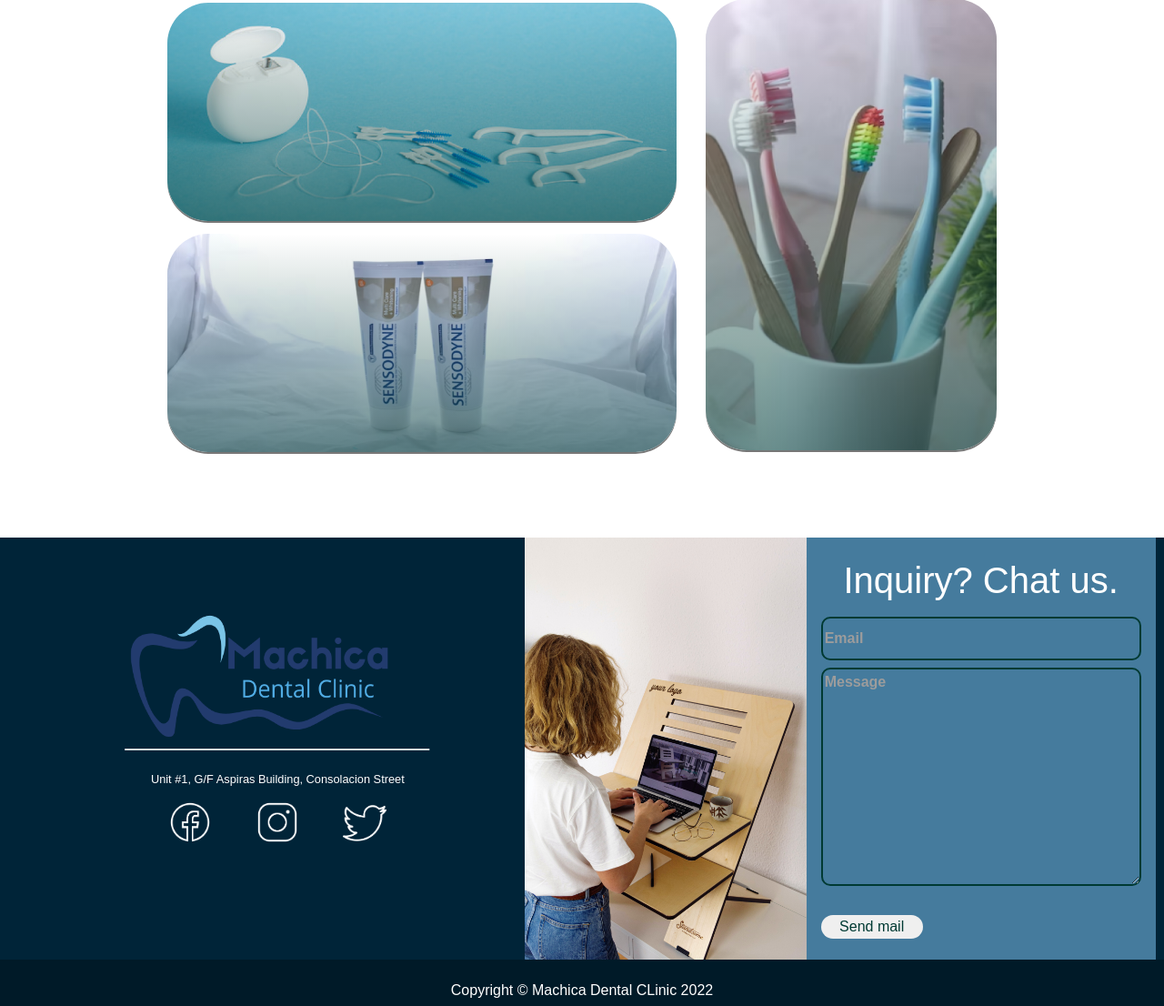
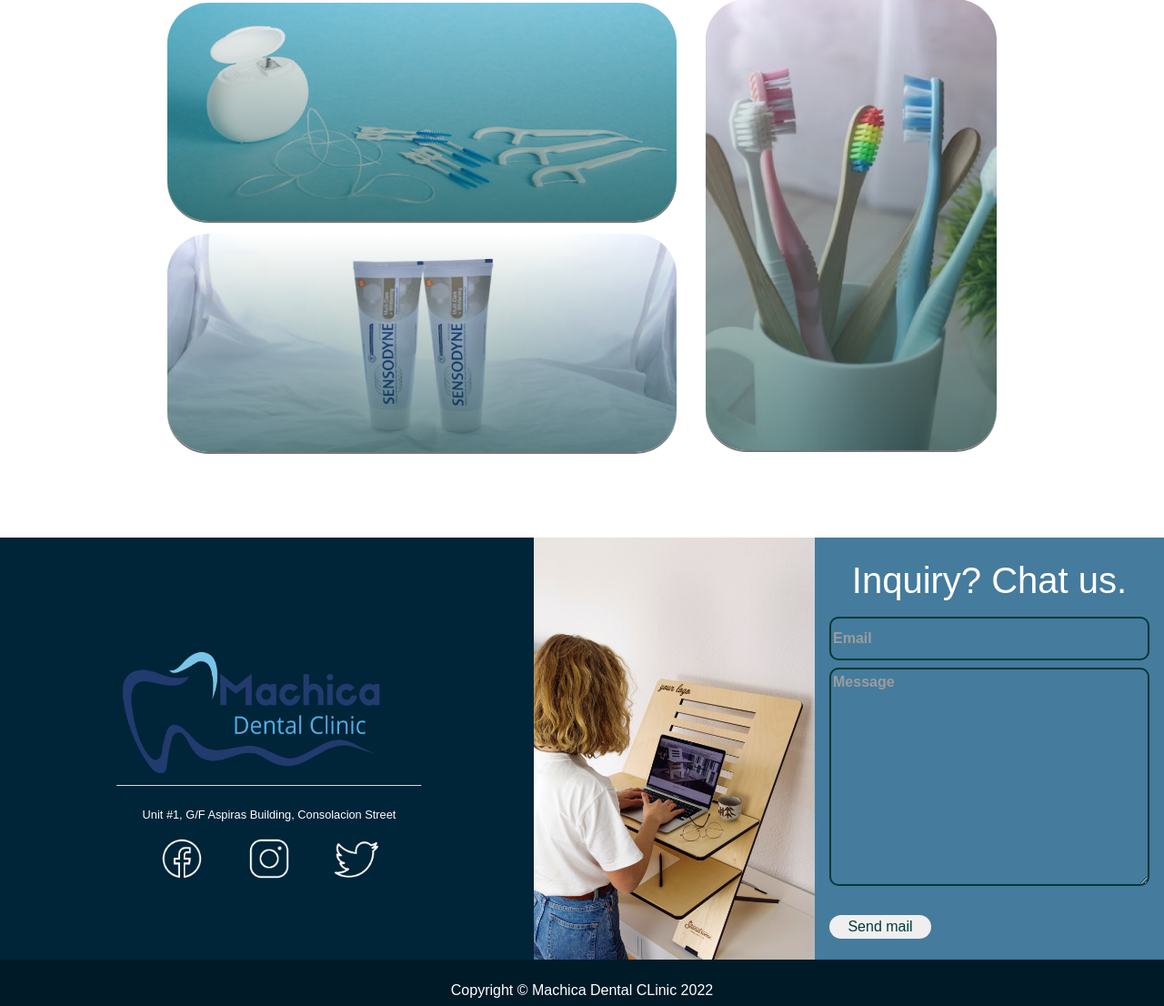
Before and after one commit to boom141/machica_prototype, a Flask app: page / in a window 1280 px wide. Shown: the part 2139-3245 px from the top of the page at 91% size. Run offline with Flask 3, Linux system fonts and the light colour scheme; some libraries are stand-ins or nearby versions.

Commit message:
Add files via upload

```diff
--- a/main.py
+++ b/main.py
@@ -273,4 +273,5 @@
 
 
 if __name__ == '__main__':
-    serve(app, host='0.0.0.0', port=5500, threads=1, url_prefix='/machica')
+    app.run(debug=True)
+    # serve(app, host='0.0.0.0', port=5500, threads=1, url_prefix='/machica')
--- a/static/landing.css
+++ b/static/landing.css
@@ -402,8 +402,12 @@
 
 /*footer------------------------------------------------------------------------------*/
 
-.section-5{
+.contact-div{
     background-color: #002438;
+    display: flex;
+    width: 100vw;
+    flex-direction: row;
+    justify-content: space-between;
 }
 
 .site-trademark{
@@ -412,6 +416,13 @@
     justify-content: center;
     text-align: center;
     margin-left: 8rem;
+    margin-top: -3rem;
+}
+
+.form-contact{
+    display: flex;
+    justify-content: center;
+    align-items: center;
 }
 
 .trademark-logo {
--- a/static/landing.js
+++ b/static/landing.js
@@ -1,6 +1,6 @@
 var navbar = document.getElementById("navbar");
 const nav_links = document.querySelectorAll('.mx-2')
-let landing_urls = [window.origin,`${window.origin}/#home`,`${window.origin}/#about`,`${window.origin}/#services`,`${window.origin}/#products`,]
+let landing_urls = [`${window.origin}/#home`,`${window.origin}/#about`,`${window.origin}/#services`,`${window.origin}/#products`,]
 
 
 function getCurrentURL () {
@@ -8,13 +8,13 @@
 }
 
 
-for(let i=0; i<nav_links.length-2; i++){
-  nav_links[i].addEventListener('click',()=>{
-    if(!landing_urls.includes(String(getCurrentURL()))){
-        window.location = window.origin
-    }
-  })
-}
+// for(let i=0; i<nav_links.length-2; i++){
+//     nav_links[i].addEventListener('click',()=>{
+//       if(window.location.href != window.origin){
+//           window.location = window.origin
+//       }
+//   })
+// }
 
 
 var sticky = navbar.offsetTop;
@@ -26,7 +26,6 @@
     navbar.classList.remove("sticky");
   }
 
-  if(landing_urls.includes(String(getCurrentURL()))){
   if(window.pageYOffset >= 0 && window.pageYOffset < 600){
     active_onscroll(0)
   }else if (window.pageYOffset >=600 && window.pageYOffset < 1180){
@@ -38,9 +37,7 @@
   }else{
     active_onscroll(-1)
   }
-  }
-
-};
+}
 
 
 function active_onscroll(index){
--- a/templates/base.html
+++ b/templates/base.html
@@ -30,16 +30,16 @@
           <div class=" page-links collapse navbar-collapse" id="navbarNavDropdown">
             <ul class="navbar-nav  navbar-links">
               <li class="nav-item">
-                <a class="nav-link mx-2 " href="#home">Home</a>
+                <a class="nav-link mx-2 " href="/#home">Home</a>
               </li>
               <li class="nav-item">
-                <a class="nav-link mx-2" href="#about">About us</a>
+                <a class="nav-link mx-2" href="/#about">About us</a>
               </li>
               <li class="nav-item dropdown">
-                <a class="nav-link mx-2" href="#services">Services</a>
+                <a class="nav-link mx-2" href="/#services">Services</a>
               </li>
               <li class="nav-item dropdown">
-                <a class="nav-link mx-2" href="#products">Products</a>
+                <a class="nav-link mx-2" href="/#products">Products</a>
 
               </li>
             </ul>
--- a/templates/landing.html
+++ b/templates/landing.html
@@ -119,6 +119,7 @@
 </section>
 <section id="contacts" class="section-attrib">
     <div class="section-content section-5">
+        <div class="contact-div">
             <div class="site-trademark">
                 <img class="trademark-logo" src="{{url_for('static', filename='images/nav_logo.png')}}" alt="">
                 <img class="trademark-divider" src="{{url_for('static', filename='images/trademark-divider.png')}}" alt="">
@@ -135,6 +136,7 @@
                     </a>
                 </div>
             </div>
+            <div class="form-contact">
                 <img class="form-img" src="{{url_for('static', filename='images/form-img.jpg')}}" alt="">
                 <form method="post" action="">
                     <h4>Inquiry? Chat us.</h4>
@@ -152,6 +154,8 @@
                     <button class="site-btn" type="submit">Send mail</button>
                 </form>
            </div>
+        </div>
+    </div>
 </section>
 <section id="section-6" class="section-attrib">
     <div class="section-content section-6">
```
Lines whose indentation alone changed are shown as unchanged.
